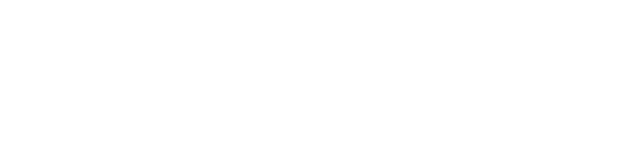
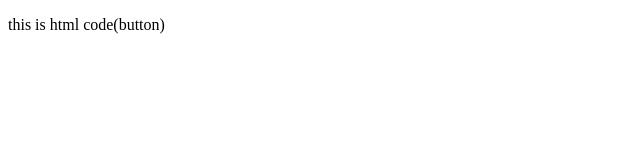
Before and after one commit to sayanti997/localrepo, a plain HTML site: page index.html in a window 1280 px wide. Shown: the whole page, without its empty margins (0-640 px from the left). Drawn offline with Linux system fonts and the light colour scheme.

```diff
--- a/index.html
+++ b/index.html
@@ -6,6 +6,7 @@
     <title>Document</title>
 </head>
 <body>
+    <p>this is html code(button)</p>
 
 </body>
 </html>
```
